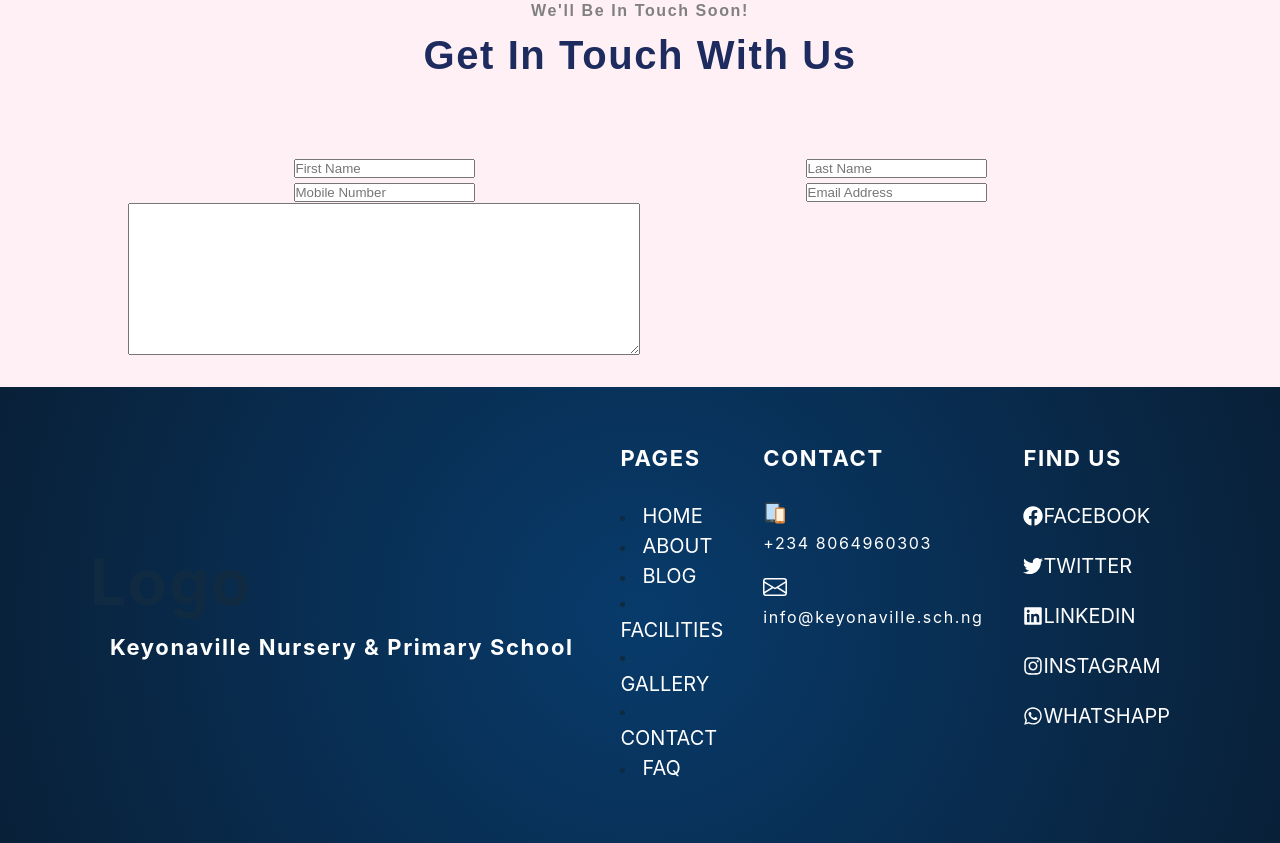
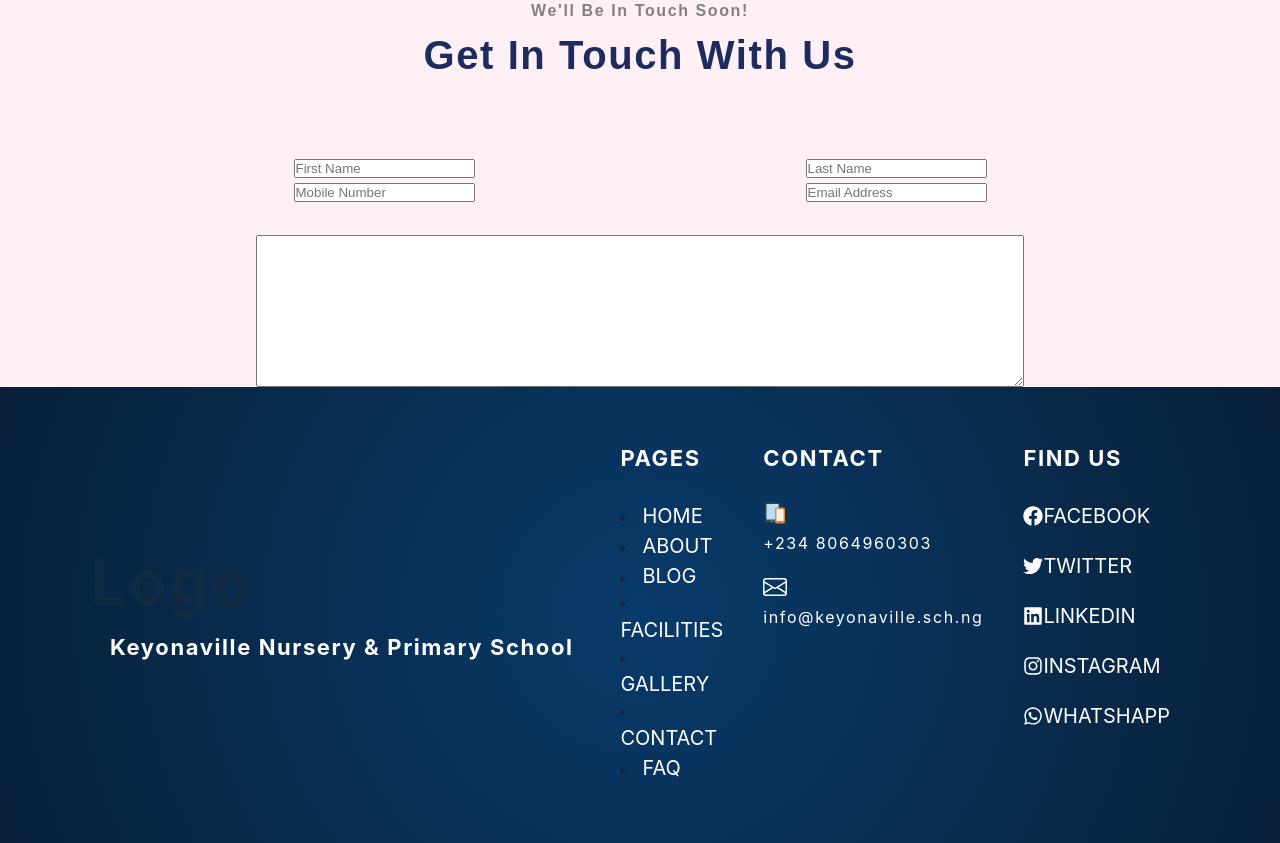
Before and after one commit to domchu/keyonaville, a Next.js app: page /contact in a window 1280 px wide. Shown: the part 880-1723 px from the top of the page. Built offline with nearby package versions, Linux system fonts and the light colour scheme.

Commit message:
styled:styles the inputs

```diff
--- a/Components/Contact/Contact.js
+++ b/Components/Contact/Contact.js
@@ -61,7 +61,8 @@ const Contact = () => {
           <h3>We'll be in touch soon!</h3>
           <h1>Get in touch with us</h1>
         </div>
-        <form action="" method="post" className="form">
+        <form action="" method="post">
+          <Box className="form">
             <Box>
               <label htmlFor="">
                 <input type="text" name="First Name" placeholder="First Name" />
@@ -90,13 +91,16 @@ const Contact = () => {
                 />
               </label>
             </Box>
+          </Box>
+          <Box>
             <textarea
               name=""
               id=""
-            cols="100"
+              cols="50"
               rows="10"
               className="textarea"
             ></textarea>
+          </Box>
         </form>
       </Box>
     </>
--- a/styles/globals.css
+++ b/styles/globals.css
@@ -502,7 +502,8 @@ main {
 }
 
 .textarea {
-  width: 100%;
-  align-items: center;
+  width: 60%;
+  display: flex;
+  justify-content: center;
   margin: auto;
 }/*# sourceMappingURL=globals.css.map */
--- a/styles/globals.scss
+++ b/styles/globals.scss
@@ -457,7 +457,8 @@ margin-bottom: 1.5rem;
   margin:auto
 }
 .textarea{
-  width: 100%;
-  align-items: center;
+  width: 60%;
+  display: flex;
+  justify-content: center;
   margin: auto;
 }
```
Also changed, not shown: 1 other file (tests, documents, lock files or other folders). Lines whose indentation alone changed are shown as unchanged.
